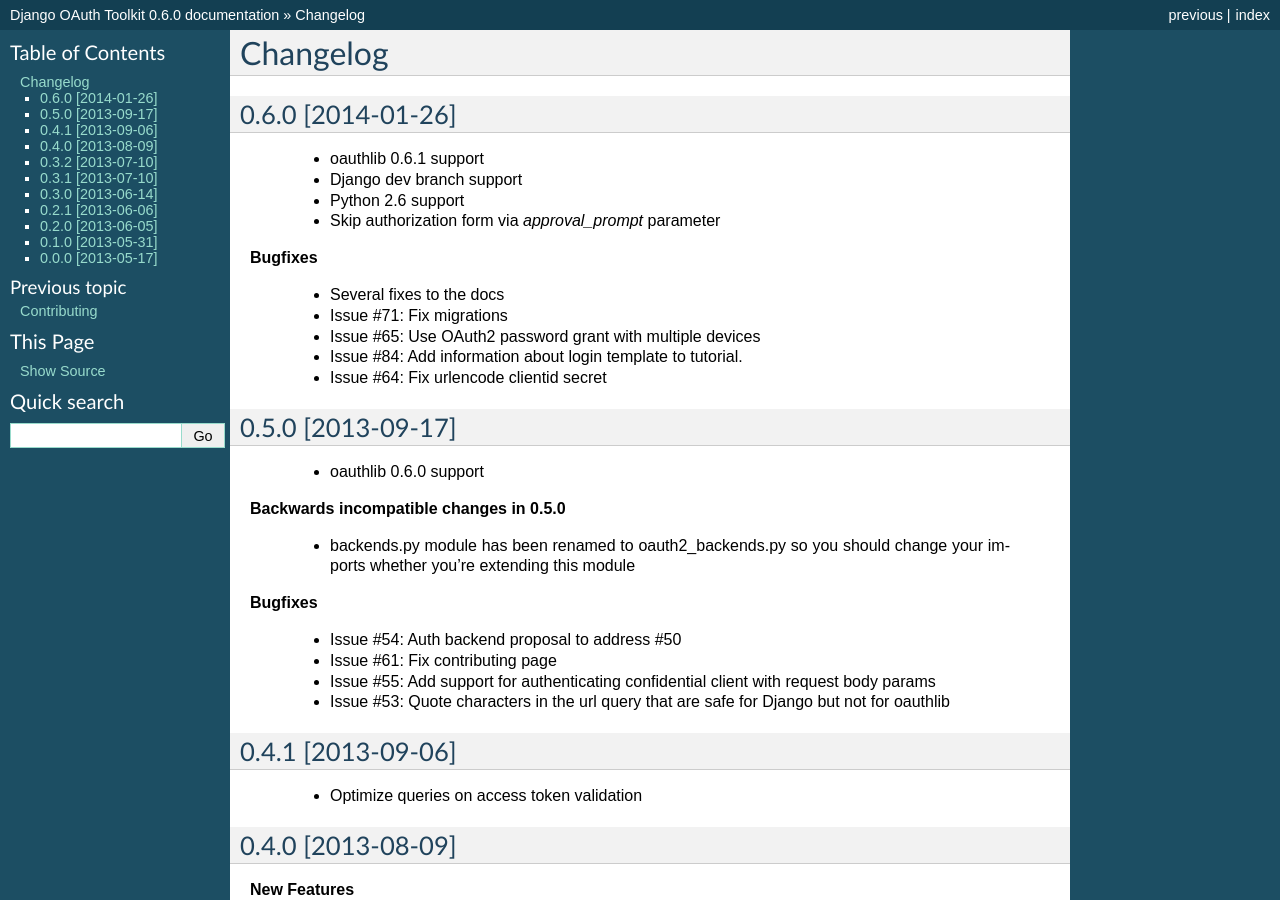
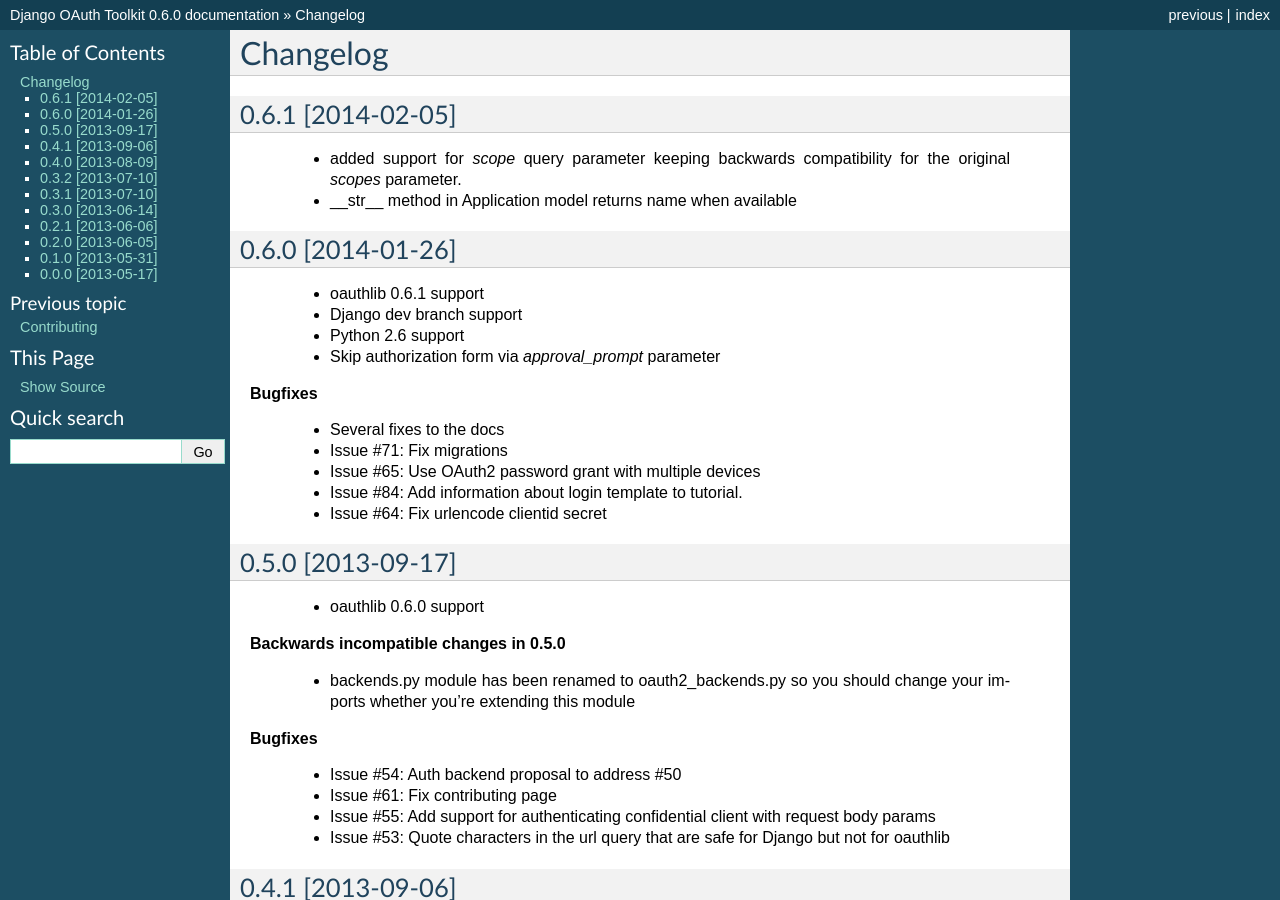
Before and after one commit to sheriffwoody0922/oauth-python-django, a Sphinx documentation site: the page built from docs/changelog.rst, in a window 1280 px wide and 900 px high. Built offline with Sphinx 7.4.7, drawn with Linux system fonts in a browser that asks for light colours.

Commit message:
changelog

```diff
--- a/README.rst
+++ b/README.rst
@@ -92,6 +92,12 @@
 
 Changelog
 ---------
+
+0.6.1 [2014-02-05]
+~~~~~~~~~~~~~~~~~~
+
+* added support for `scope` query parameter keeping backwards compatibility for the original `scopes` parameter.
+* __str__ method in Application model returns content of `name` field when available
 
 0.6.0 [2014-01-26]
 ~~~~~~~~~~~~~~~~~~
--- a/docs/changelog.rst
+++ b/docs/changelog.rst
@@ -1,5 +1,12 @@
 Changelog
 =========
+
+0.6.1 [2014-02-05]
+------------------
+
+ * added support for `scope` query parameter keeping backwards compatibility for the original `scopes` parameter.
+ * __str__ method in Application model returns name when available
+
 
 0.6.0 [2014-01-26]
 ------------------
@@ -40,7 +47,7 @@
  * Optimize queries on access token validation
 
 0.4.0 [2013-08-09]
-----------------------
+------------------
 
 **New Features**
 
```
